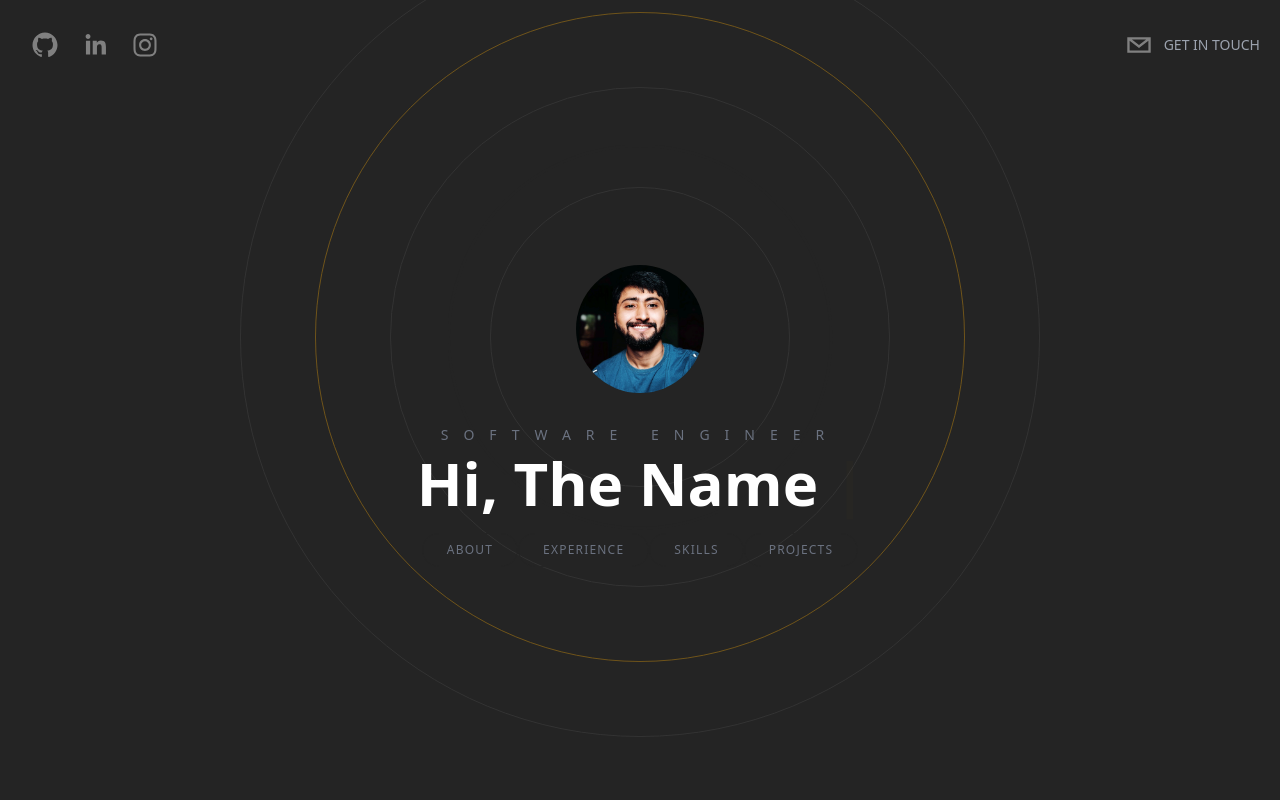
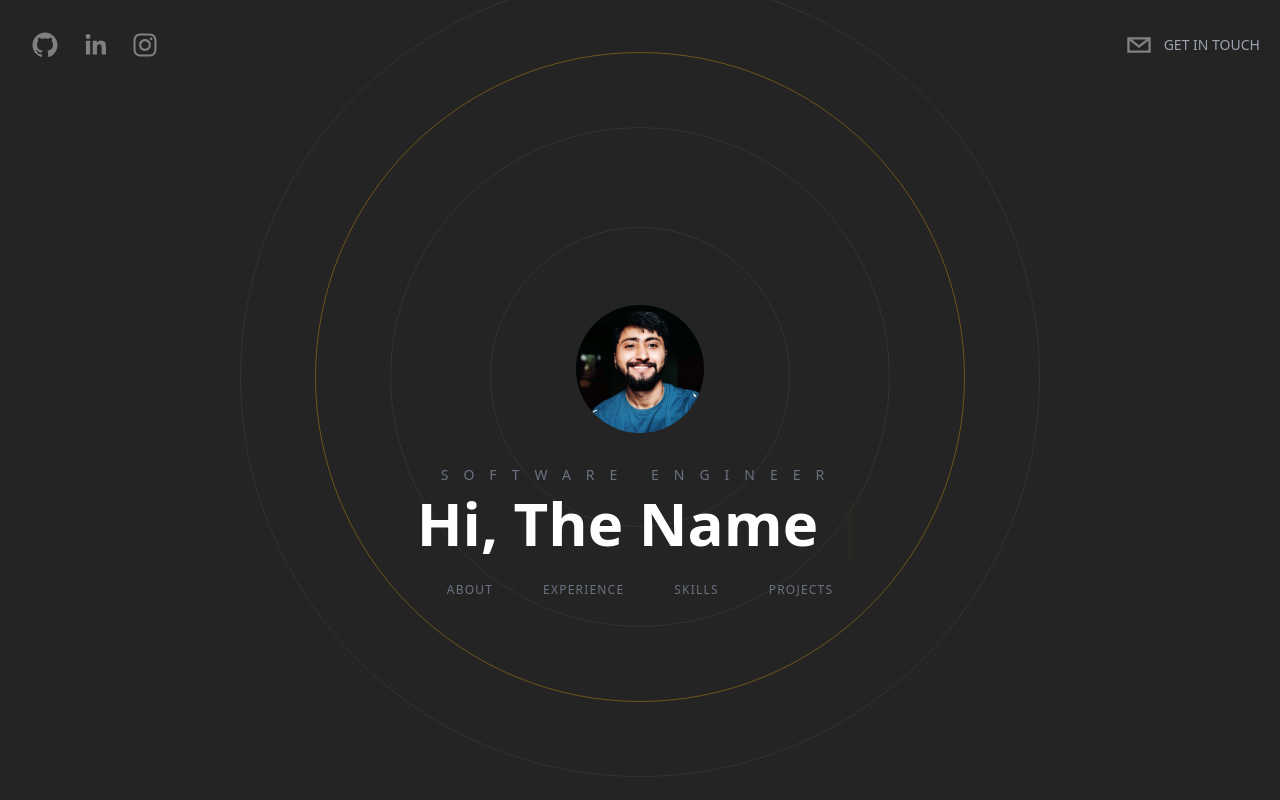
Before and after one commit to brijeshvp/portfolio, a Next.js app: page / in a window 1280 px wide. Built offline with nearby package versions, Linux system fonts and the light colour scheme.

Commit message:
Added padding from top to make Hero section in center - very imp

```diff
--- a/components/Hero.tsx
+++ b/components/Hero.tsx
@@ -16,7 +16,7 @@ const Hero = (props: Props) => {
     delaySpeed: 2000,
   });
   return (
-    <div className="h-screen flex flex-col items-center justify-center space-y-8 text-center overflow-hidden">
+    <div className="h-screen flex flex-col items-center justify-center space-y-8 text-center overflow-hidden pt-20">
       <BackgroundCircles />
       <img
         className="relative rounded-full h-32 w-32 mx-auto object-cover"
```
